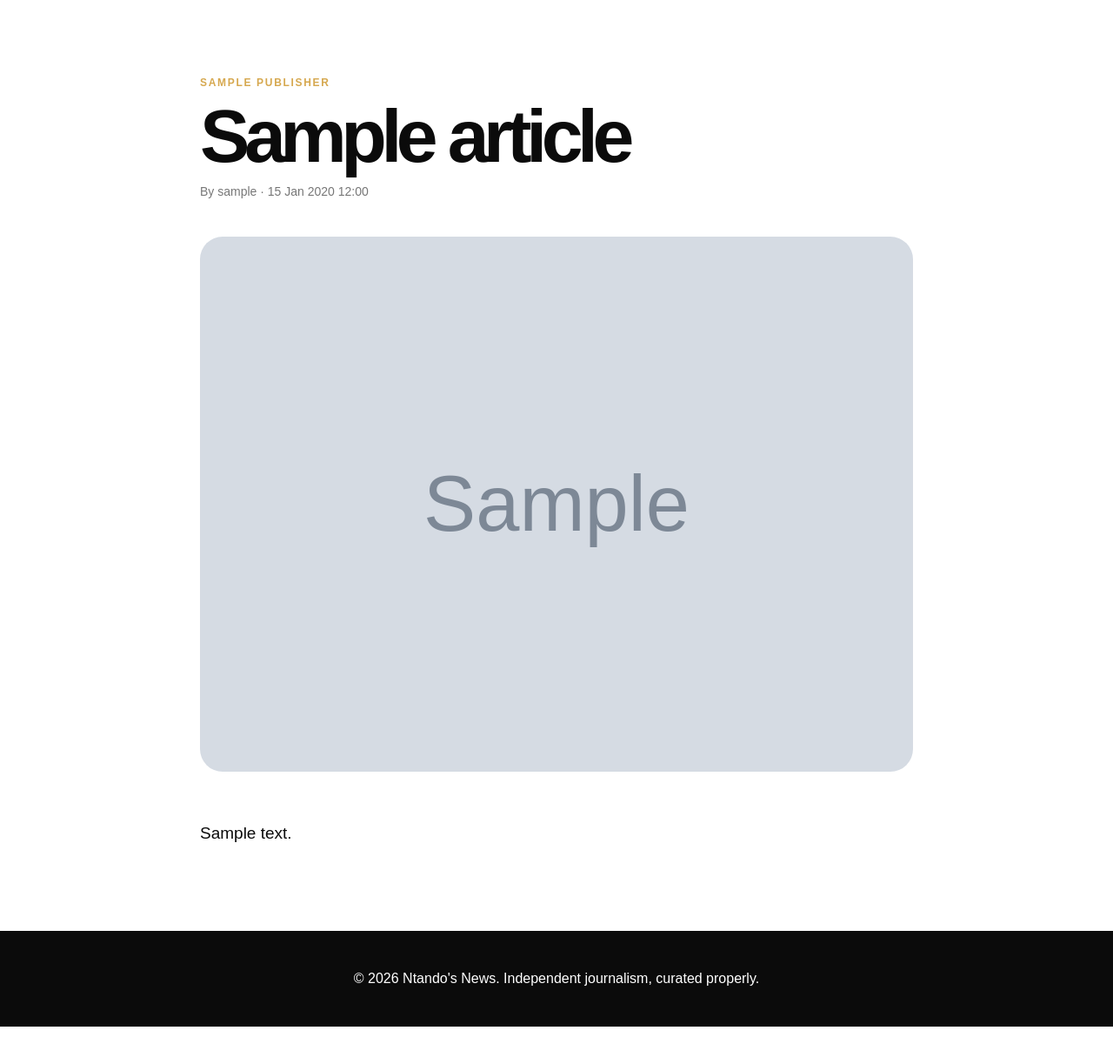
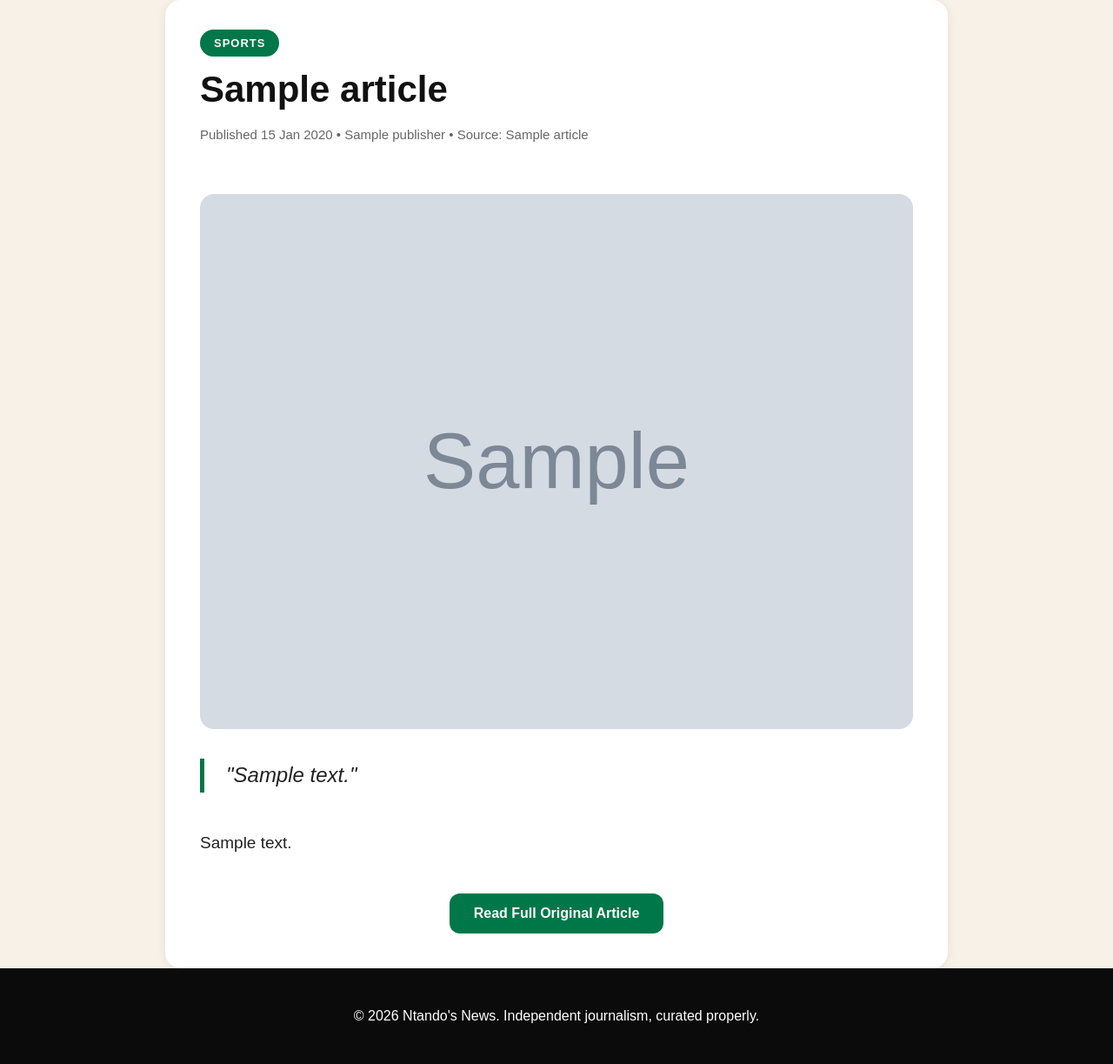
Before and after one commit to Ntando1227/ntandonews, a Django app: page /articles/1/ in a window 1280 px wide. Shown: the part 73-1296 px from the top of the page at 87% size. Before the commit the page ends 1253 px from the top, so only its background shows below. Run offline with Django 5.2, Linux system fonts and the light colour scheme; tables that the repository leaves empty hold one stand-in row (values such as "Sample post"); grey boxes marked "Sample" are stand-in pictures.

Commit message:
Improve article detail interface

```diff
--- a/templates/articles/article_detail.html
+++ b/templates/articles/article_detail.html
@@ -1,22 +1,181 @@
 {% extends "base/base.html" %}
 
 {% block content %}
-<section class="article-detail">
-    <div class="container narrow">
-        <p class="eyebrow">{{ article.publisher|default:"Independent Journalist" }}</p>
-        <h1>{{ article.title }}</h1>
 
-        <p class="article-meta">
-            By {{ article.author.username }} · {{ article.created_at|date:"d M Y H:i" }}
-        </p>
+<div class="article-detail-container">
 
-        {% if article.featured_image %}
-            <img src="{{ article.featured_image.url }}" alt="{{ article.title }}" class="article-image">
-        {% endif %}
+    <div class="article-header">
 
-        <div class="article-content">
-            {{ article.content|linebreaks }}
+        <span class="article-category">
+            {{ article.category|title }}
+        </span>
+
+        <h1 class="article-title">
+            {{ article.title }}
+        </h1>
+
+        <div class="article-meta">
+            <span>
+                Published {{ article.published_at|date:"d M Y" }}
+            </span>
+
+            {% if article.publisher %}
+            <span>
+                • {{ article.publisher.name }}
+            </span>
+            {% endif %}
+
+            {% if article.source_name %}
+            <span>
+                • Source: {{ article.source_name }}
+            </span>
+            {% endif %}
         </div>
+
     </div>
-</section>
+
+    {% if article.external_image_url %}
+    <img
+        src="{{ article.external_image_url }}"
+        alt="{{ article.title }}"
+        class="article-image"
+    >
+    {% endif %}
+
+    <div class="article-summary">
+        "{{ article.summary }}"
+    </div>
+
+    <div class="article-content">
+
+        {% for paragraph in article.content.splitlines %}
+
+            {% if paragraph.strip %}
+
+                <p>
+                    {{ paragraph }}
+                </p>
+
+            {% endif %}
+
+        {% endfor %}
+
+    </div>
+
+    {% if article.external_url %}
+    <div class="external-link-box">
+
+        <a href="{{ article.external_url }}" target="_blank">
+            Read Full Original Article
+        </a>
+
+    </div>
+    {% endif %}
+
+</div>
+
+<style>
+
+.article-detail-container{
+    max-width:900px;
+    margin:auto;
+    background:white;
+    padding:40px;
+    border-radius:18px;
+    box-shadow:0 2px 12px rgba(0,0,0,0.08);
+}
+
+.article-header{
+    margin-bottom:30px;
+}
+
+.article-category{
+    background:#007749;
+    color:white;
+    padding:8px 16px;
+    border-radius:40px;
+    font-size:13px;
+    font-weight:bold;
+    letter-spacing:1px;
+    text-transform:uppercase;
+}
+
+.article-title{
+    font-size:42px;
+    margin-top:20px;
+    margin-bottom:18px;
+    line-height:1.2;
+    color:#111;
+}
+
+.article-meta{
+    color:#666;
+    font-size:15px;
+}
+
+.article-image{
+    width:100%;
+    border-radius:16px;
+    margin-bottom:30px;
+}
+
+.article-summary{
+    font-size:24px;
+    line-height:1.6;
+    color:#222;
+    font-style:italic;
+    margin-bottom:40px;
+    border-left:5px solid #007749;
+    padding-left:25px;
+}
+
+.article-content p{
+    font-size:19px;
+    line-height:1.9;
+    color:#222;
+    margin-bottom:28px;
+}
+
+.external-link-box{
+    margin-top:40px;
+    text-align:center;
+}
+
+.external-link-box a{
+    display:inline-block;
+    padding:14px 28px;
+    background:#007749;
+    color:white;
+    text-decoration:none;
+    border-radius:12px;
+    font-weight:bold;
+    transition:0.3s;
+}
+
+.external-link-box a:hover{
+    background:#005f3b;
+}
+
+@media(max-width:768px){
+
+    .article-detail-container{
+        padding:20px;
+    }
+
+    .article-title{
+        font-size:30px;
+    }
+
+    .article-summary{
+        font-size:20px;
+    }
+
+    .article-content p{
+        font-size:17px;
+    }
+
+}
+
+</style>
+
 {% endblock %}
```
